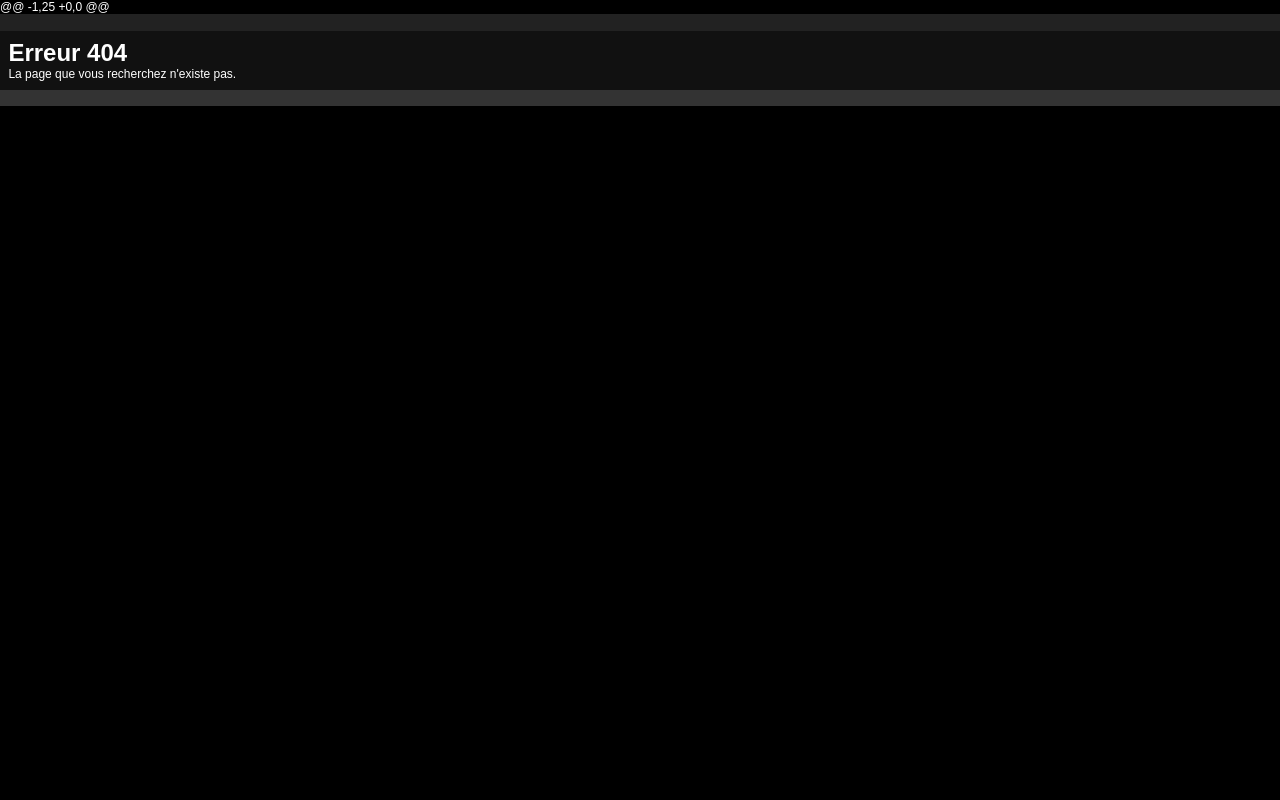
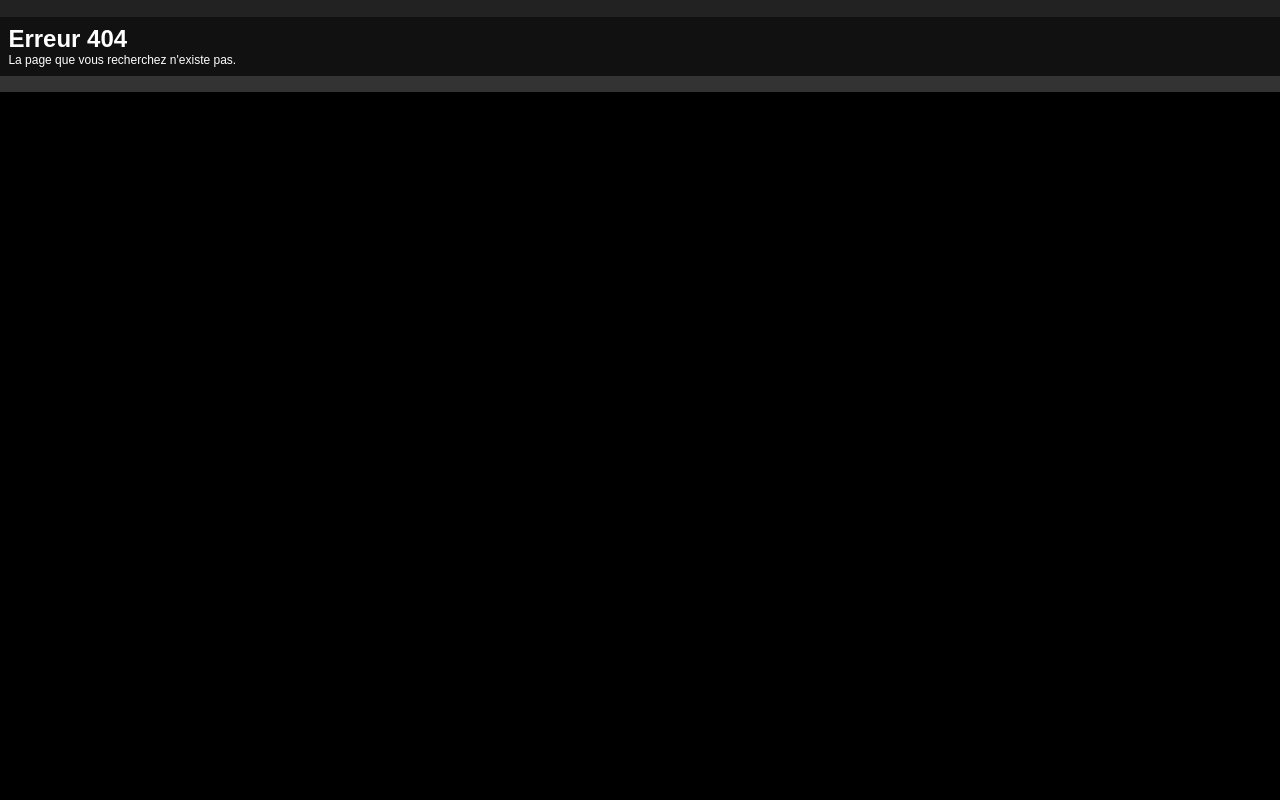
Before and after one commit to AmenAbouhamou/DAW, a PHP site: page /index.php?p=1 in a window 1280 px wide. Run offline with PHP 8.4, Linux system fonts and the light colour scheme.

Commit message:
Update layout.php

```diff
--- a/vue/layout.php
+++ b/vue/layout.php
@@ -1,4 +1,3 @@
-@@ -1,25 +0,0 @@
 <!DOCTYPE html>
 <html>
   <head>
```
